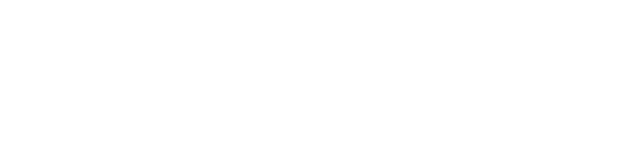
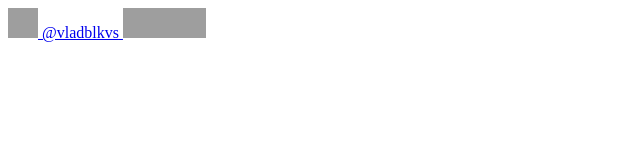
Before and after one commit to vladblkvs/rsschool-cv, a plain HTML site: page index.html in a window 1280 px wide. Shown: the whole page, without its empty margins (0-640 px from the left). Drawn offline with Linux system fonts and the light colour scheme; grey boxes are pictures that could not be loaded.

Commit message:
feat: add basic page layout

```diff
--- a/index.html
+++ b/index.html
@@ -6,6 +6,22 @@
   <title>HTML, CSS & Git Basics</title>
 </head>
 <body>
+  <header class="page-header">
+    <div class="page-header__inner container">
+      <a class="page-header__logo-link" href="https://github.com/vladblkvs">
+        <img class="page-header__logo" src="https://avatars0.githubusercontent.com/u/1449550?s=60&v=4" width="30" height="30" alt="User avatar">
+        <span class="page-header__title">@vladblkvs</span>
+      </a>
+      <a class="page-header__logo-link">
+        <img class="page-header__logo" src="https://app.rs.school/static/images/logo-rsschool3.png" width="83" height="30" alt="RS School logo">
+      </a>
+    </div>
+  </header>
 
+  <main class="page-main">
+    <div class="page-header__inner container">
+
+    </div>
+  </main>
 </body>
 </html>
```
